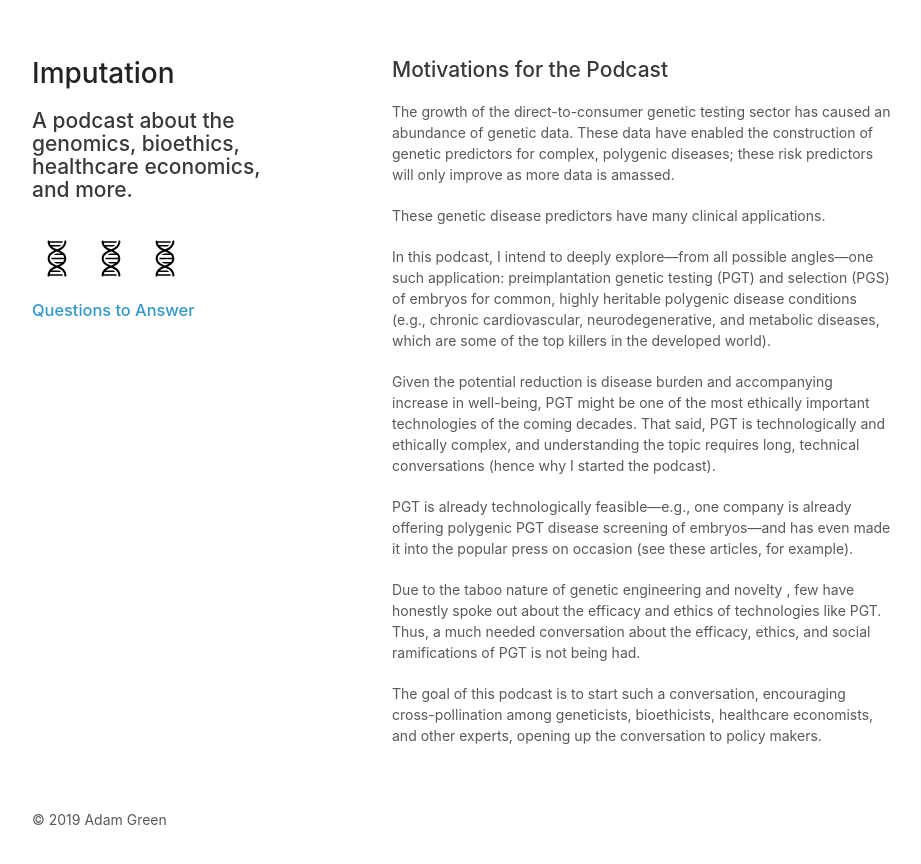
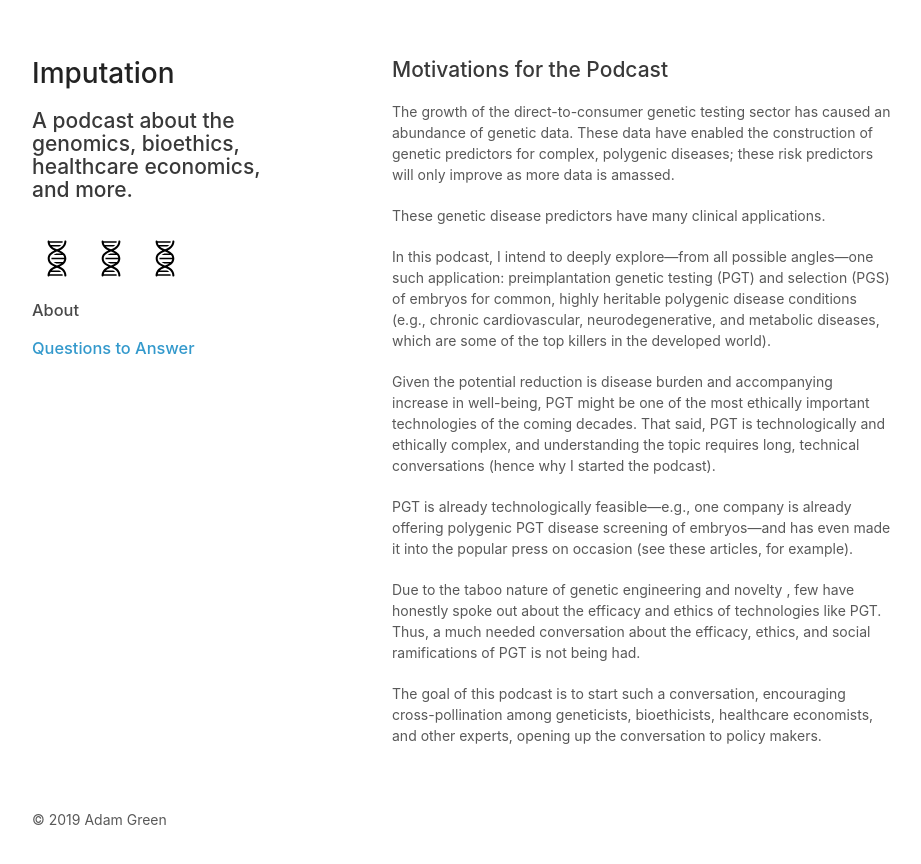
Before and after one commit to adamlgreen/adamlgreen.github.io, a Jekyll site: the page index.html, which Jekyll copies as it is, in a window 1280 px wide. Shown: the top 864 px of the page, without its empty margins (178-1099 px from the left). Built offline with Jekyll 4.4.1, drawn with Linux system fonts in a browser that asks for light colours.

Commit message:
Update index.html

```diff
--- a/index.html
+++ b/index.html
@@ -29,6 +29,7 @@
    		<img src="dna_icon.svg"/>
 	      <img src="dna_icon.svg"/>
 	      <img src="dna_icon.svg"/>
+	      <h3>About</h3>
 	      <h3><a href="https://adamlgreen.github.io/imputationpodcast.github.io/questions.html">Questions to Answer</a></h3>
       </header>
       <section>
```
